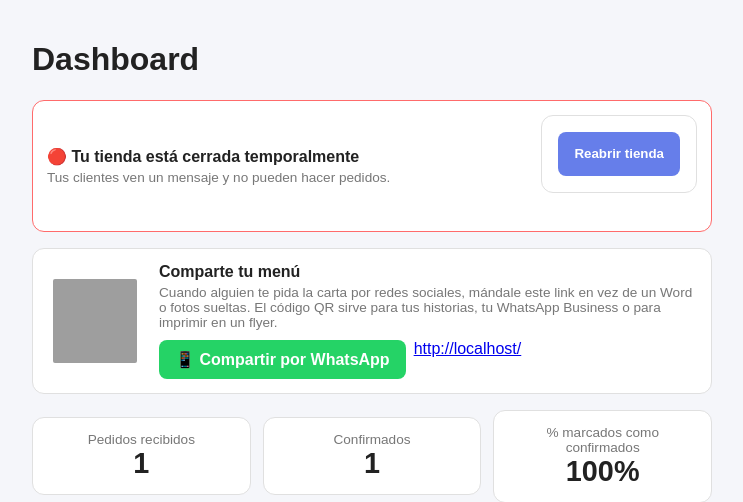
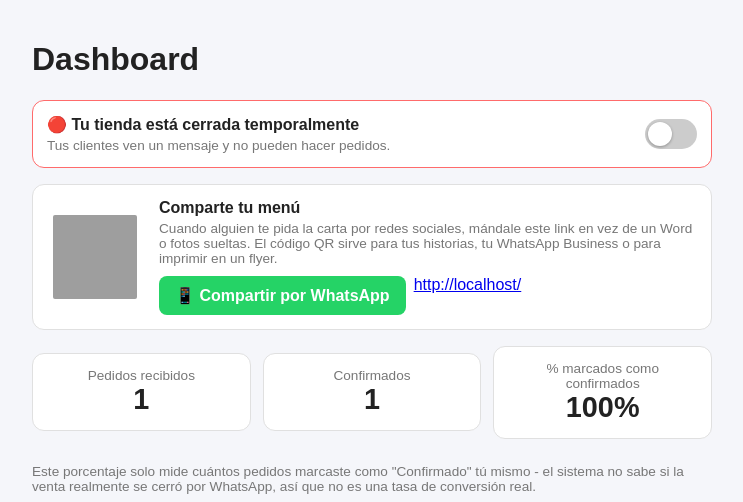
Before and after one commit to ManuelRuizU/Menu_Digital, a Flask app: page /admin/dashboard in a window 1280 px wide. Shown: the part 64-566 px from the top of the page, without its empty margins (268-1011 px from the left). Run offline with Flask 3, Linux system fonts and the light colour scheme; a user stored in the database is signed in; tables that the repository leaves empty hold one stand-in row (values such as "Sample post"); parts of the project's set-up code (start-up, migrations or seed data) failed here and were passed over; grey boxes are pictures that could not be loaded.

Commit message:
Deduplicate the store open/closed control: one switch, not two
The Dashboard toggle and a checkbox in Perfil del negocio both controlled
the same field - confusing, and the checkbox lived behind owner_required
even though staff (who can react fastest to "cerramos ya, se acabó el
insumo") should be able to flip it from the Dashboard.

Kept the Dashboard as the single on/off control (now a proper toggle
switch instead of a text button), and Perfil del negocio only edits the
message shown while closed. update_business_profile() no longer touches
is_closed_temporarily at all, so saving other settings can't silently
reopen the store.

```diff
--- a/app/auth/routes.py
+++ b/app/auth/routes.py
@@ -195,7 +195,8 @@ def admin_panel():
 @login_required
 @owner_required
 def update_business_profile():
-    current_user.is_closed_temporarily = 'is_closed_temporarily' in request.form
+    # is_closed_temporarily is controlled from the Dashboard toggle, not this form -
+    # leaving it out of this handler on purpose so saving other settings can't silently reopen the store.
     current_user.closed_message = request.form.get('closed_message', '').strip() or None
     theme = request.form.get('theme', '').strip()
     if theme in THEMES:
--- a/app/templates/panel/_layout.html
+++ b/app/templates/panel/_layout.html
@@ -42,6 +42,12 @@
       .status-pill.confirmed { background: #d9f4e0; color: #1c7a3d; }
       .whatsapp-link { background: #25d366; text-decoration: none; display: inline-flex; align-items: center; justify-content: center; }
       .order-items { margin: 8px 0; padding-left: 18px; color: #444; font-size: 0.9rem; }
+      .toggle-switch { position: relative; display: inline-flex; align-items: center; width: 52px; height: 30px; cursor: pointer; flex-shrink: 0; }
+      .toggle-switch input { position: absolute; inset: 0; opacity: 0; margin: 0; cursor: pointer; }
+      .toggle-track { position: absolute; inset: 0; background: #ccc; border-radius: 999px; transition: background 0.2s ease; }
+      .toggle-track::before { content: ''; position: absolute; width: 24px; height: 24px; left: 3px; top: 3px; background: white; border-radius: 50%; transition: transform 0.2s ease; box-shadow: 0 1px 3px rgba(0,0,0,0.3); }
+      .toggle-switch input:checked ~ .toggle-track { background: #1c7a3d; }
+      .toggle-switch input:checked ~ .toggle-track::before { transform: translateX(22px); }
     </style>
     {% block head %}{% endblock %}
   </head>
--- a/app/templates/panel/dashboard.html
+++ b/app/templates/panel/dashboard.html
@@ -14,9 +14,12 @@
             <p class="muted" style="margin:4px 0 0;">Los clientes pueden ver el menú y hacer pedidos normalmente.</p>
           {% endif %}
         </div>
-        <form method="post" action="{{ url_for('catalog.toggle_closed') }}">
+        <form method="post" action="{{ url_for('catalog.toggle_closed') }}" style="margin:0;padding:0;background:none;border:none;">
           <input type="hidden" name="csrf_token" value="{{ csrf_token() }}">
-          <button type="submit">{{ 'Reabrir tienda' if owner.is_closed_temporarily else 'Cerrar temporalmente' }}</button>
+          <label class="toggle-switch" title="{{ 'Reabrir tienda' if owner.is_closed_temporarily else 'Cerrar temporalmente' }}">
+            <input type="checkbox" {{ 'checked' if not owner.is_closed_temporarily }} onchange="this.form.submit()">
+            <span class="toggle-track"></span>
+          </label>
         </form>
       </div>
     {% endif %}
```
Also changed, not shown: app/templates/panel/index.html (+3 -6 lines).
